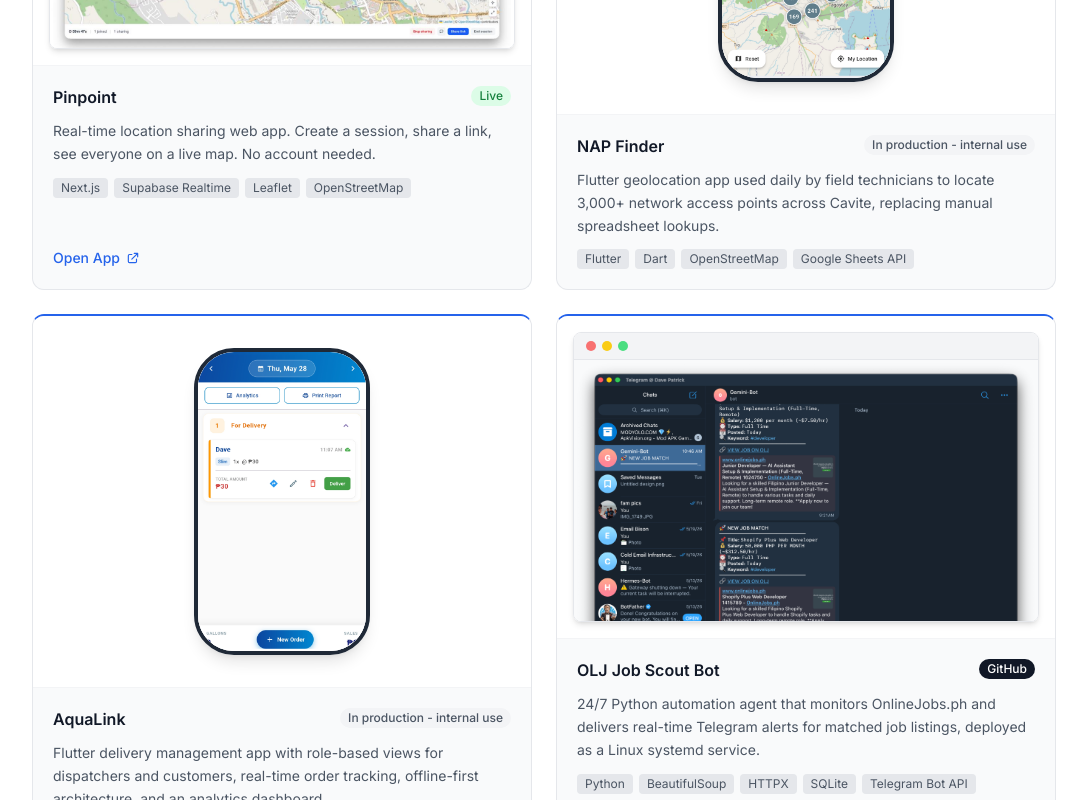
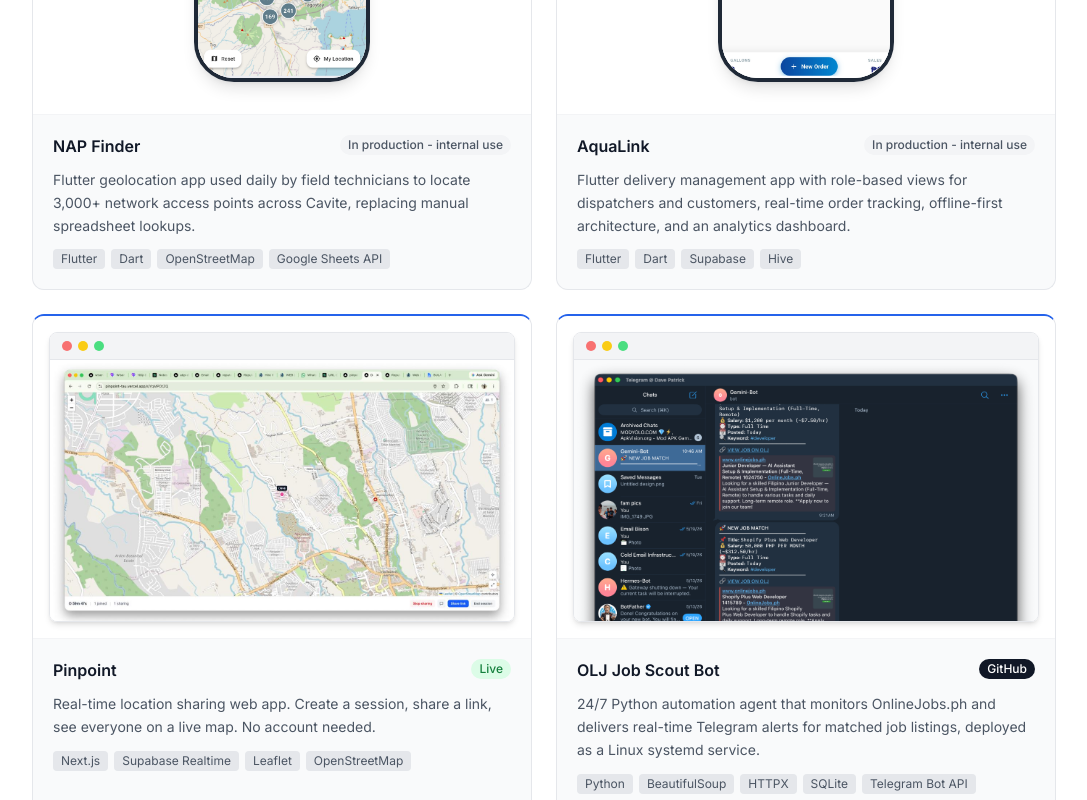
Before and after one commit to patrickpatrick27/portfolio, a Next.js app: page / in a window 1280 px wide. Shown: the part 2160-2960 px from the top of the page, without its empty margins (96-1183 px from the left). Built offline with nearby package versions, Linux system fonts and the light colour scheme.

Commit message:
fix: place NAP Finder and AquaLink in the same row

```diff
--- a/components/Projects.tsx
+++ b/components/Projects.tsx
@@ -44,16 +44,6 @@
     mockup: "browser",
   },
   {
-    name: "Pinpoint",
-    description:
-      "Real-time location sharing web app. Create a session, share a link, see everyone on a live map. No account needed.",
-    stack: ["Next.js", "Supabase Realtime", "Leaflet", "OpenStreetMap"],
-    status: "live",
-    image: "/projects/pinpoint2.jpg",
-    mockup: "browser",
-    link: "https://pinpoint-tau.vercel.app",
-  },
-  {
     name: "NAP Finder",
     description:
       "Flutter geolocation app used daily by field technicians to locate 3,000+ network access points across Cavite, replacing manual spreadsheet lookups.",
@@ -70,6 +60,16 @@
     status: "internal",
     image: "/projects/image11.jpg",
     mockup: "phone",
+  },
+  {
+    name: "Pinpoint",
+    description:
+      "Real-time location sharing web app. Create a session, share a link, see everyone on a live map. No account needed.",
+    stack: ["Next.js", "Supabase Realtime", "Leaflet", "OpenStreetMap"],
+    status: "live",
+    image: "/projects/pinpoint2.jpg",
+    mockup: "browser",
+    link: "https://pinpoint-tau.vercel.app",
   },
   {
     name: "OLJ Job Scout Bot",
```
